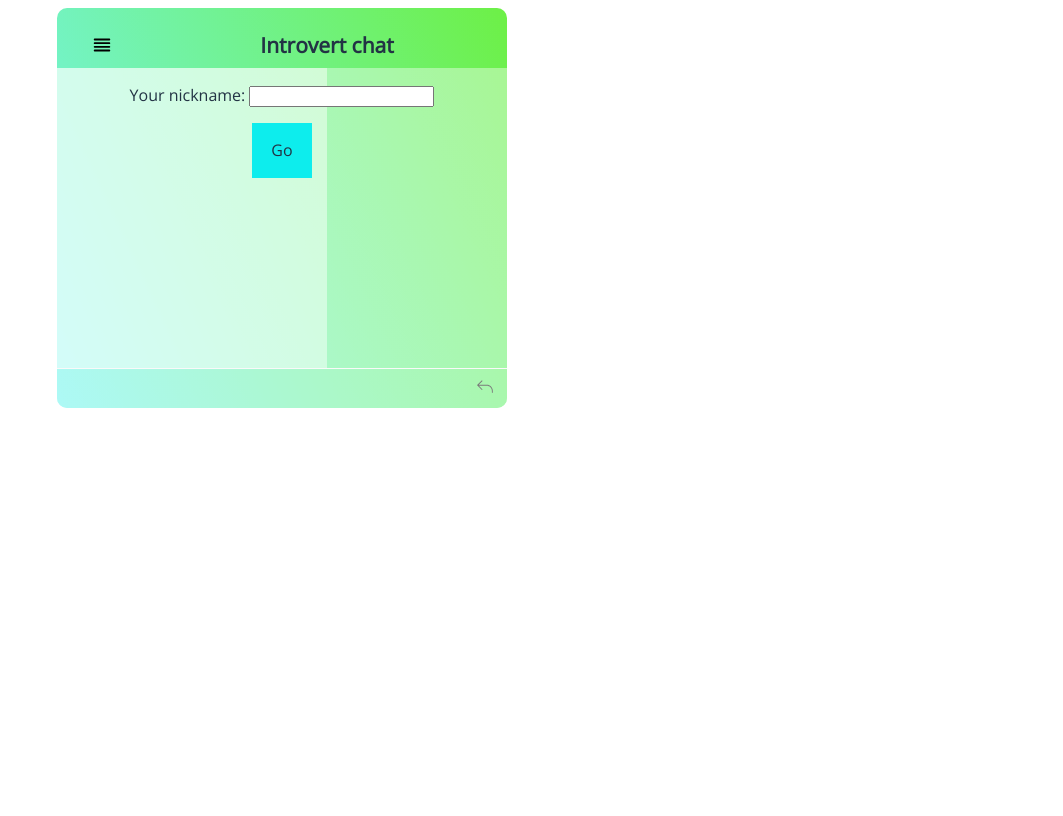
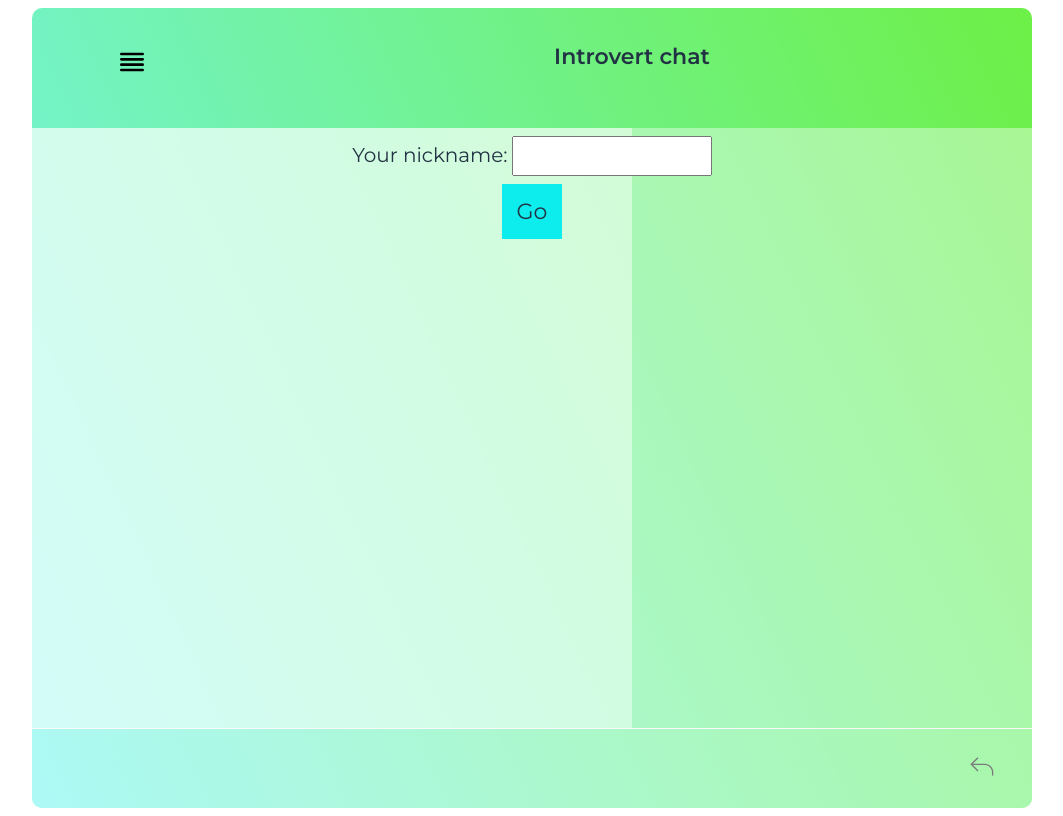
Before and after one commit to Yuriyzhdanov/chat-for-conversation, a plain HTML site: page index.html in a window 1280 px wide. Shown: the whole page, without its empty margins (101-1164 px from the left). Drawn offline with nearby package versions, Linux system fonts and the light colour scheme.

Commit message:
work version

```diff
--- a/frame.css
+++ b/frame.css
@@ -1,9 +1,9 @@
 .main {
-  width: 750px;
-  height: 400px;
+  width: 1250px;
+  height: 800px;
 }
 .container {
-  width: 60%;
+  width: 80%;
   height: 100%;
   margin: 0 auto;
 }
@@ -40,8 +40,19 @@
 .bottom > .left > input {
   width: 100%;
   height: 100%;
+  font-size: 20px;
+  padding-left: 15px;
 }
 
 .wrap-input-username {
   height: 100%;
 }
+.wrap-input-username > input{
+  height: 40px;
+  width: 200px;
+  font-size: 20px;
+  padding-left: 5px;
+}
+.wrap-input-username > label{
+  font-size: 20px;
+}
--- a/index.html
+++ b/index.html
@@ -22,14 +22,14 @@
               <label for="show_slider">
                 <img
                   src="./icons/align-justify-svgrepo-com.svg"
-                  width="22px"
+                  width="32px"
                   alt="burger"
                 />
               </label>
             </div>
             <div class="right">
               <div class="wrap-head">
-                <h2>Introvert chat</h2>
+                <h4>Introvert chat</h4>
               </div>
             </div>
           </div>
@@ -43,16 +43,18 @@
             </div>
           </div>
           <div class="right">
-            <div class="user-list" id="nickname-list"></div>
+            <div class="user-list" id="nickname-list">
+
+            </div>
           </div>
         </div>
         <div class="bottom row">
           <div class="left">
-            <input type="text" name="chat-input" id="chat-input" />
+            <input type="text" name="chat-input" id="chat-input">
           </div>
           <div class="right">
             <button class="send-btn" id="send-btn">
-              <img src="./icons/back-svgrepo-com.svg" width="22px" alt="back" />
+              <img src="./icons/back-svgrepo-com.svg" width="32px" alt="back" />
             </button>
           </div>
         </div>
--- a/script.js
+++ b/script.js
@@ -28,12 +28,6 @@ function generateUserMsgLine(text) {
   return div;
 }
 
-function readMessage() {
-  const inputElem = document.querySelector("#chat-input");
-  const message = inputElem.value;
-  inputElem.value = "";
-  return message;
-}
 
 function readUserName() {
   const inputElem = document.querySelector("#username");
@@ -164,7 +158,6 @@ function onMessageEnter(e) {
 }
 
 
-
 const loginButton = document.querySelector("#login");
 loginButton.onclick = onLoginClickHandler;
 
--- a/style.css
+++ b/style.css
@@ -1,9 +1,11 @@
-* {
+@import url('https://fonts.googleapis.com/css2?family=Montserrat:ital,wght@0,400;0,600;1,300&display=swap');
+*{
   box-sizing: border-box;
 }
 body {
   color: #234;
-  font-family: "Open Sans", sans-serif;
+  font-family: 'Montserrat', sans-serif;
+  /* font-size: 18px; */
 }
 /* div {
   padding: 2px;
@@ -16,7 +18,7 @@ body {
 }
 .row > div {
   display: inline-block;
-  font-size: 14px;
+  font-size: 22px;
   height: 100%;
   vertical-align: top;
   overflow: hidden;
@@ -44,10 +46,13 @@ body {
   transition: left 0.3s ease-in-out;
   background-color: #fff6;
 }
+.slider-button{
+  font-size: 22px;
+}
 
 .head > .left {
   text-align: center;
-  line-height: 85px;
+  line-height: 125px;
 }
 .head > .left > label {
   cursor: pointer;
```
